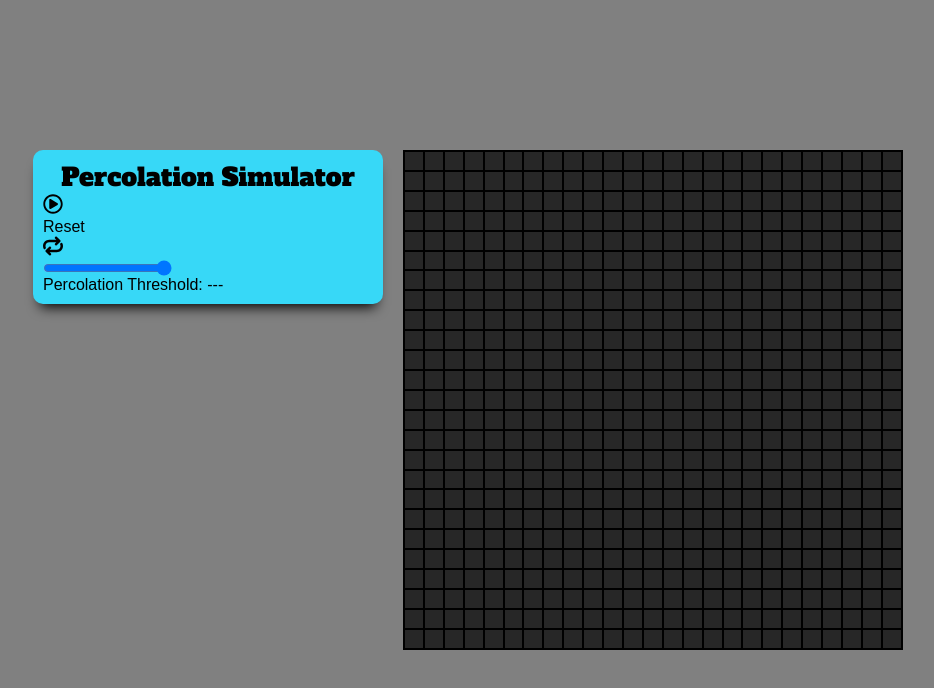
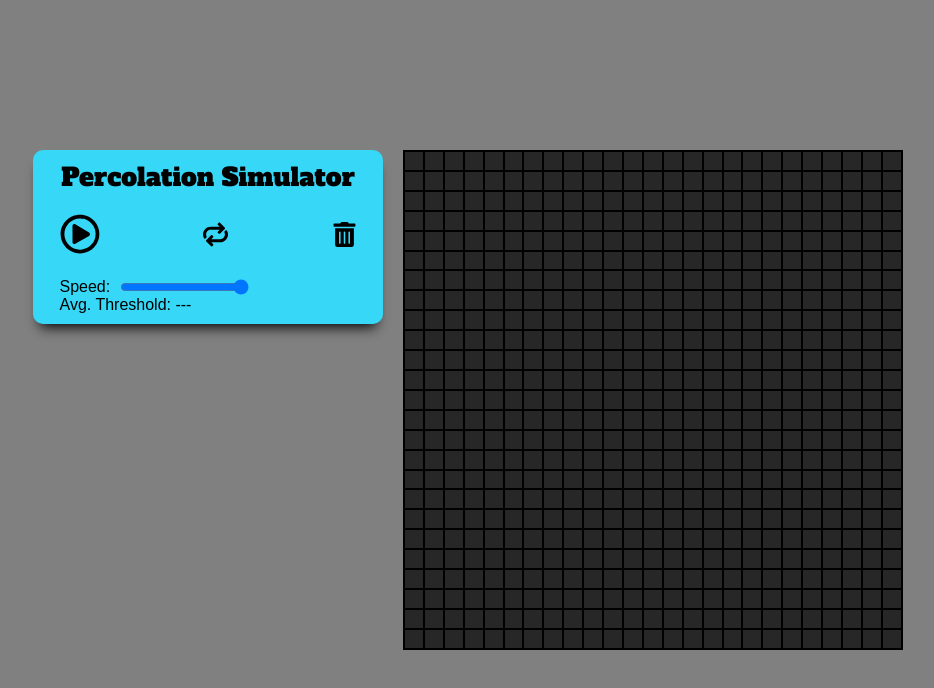
Before and after one commit to eliraybon/percolationSimulator, a React (Create React App) app: page / in a window 1280 px wide. Shown: the top 688 px of the page, without its empty margins (172-1106 px from the left). Built offline with nearby package versions, Linux system fonts and the light colour scheme.

Commit message:
Update control panel

```diff
--- a/public/assets/css/perc_sim.css
+++ b/public/assets/css/perc_sim.css
@@ -4,6 +4,9 @@
 }
 
 .controls {
+  display: flex;
+  flex-direction: column;
+  /* align-items: center; */
   border-radius: 10px;
   padding: 10px;
   background:rgb(55, 216, 247);
@@ -13,9 +16,30 @@
   box-shadow: 0px 10px 13px -7px #000000, 5px 5px 15px 5px rgba(0,0,0,0);
 }
 
+.buttons {
+  display: flex;
+  justify-content: space-between;
+  margin: 0 auto;
+  width: 90%;
+  margin: 20px auto;
+}
+
+.speed-text {
+  margin-right: 10px;
+}
+
+.speed-control {
+  display: flex;
+}
+
 .control-icon {
-  width: 20px;
-  height: 20px;
+  width: 25px;
+  height: 25px;
+}
+
+.play-button {
+  width: 40px;
+  height: 40px;
 }
 
 .loop {
@@ -27,3 +51,8 @@
   font-size: 25px;
   text-align: center;
 }
+
+.speed-and-threshold {
+  width: 90%;
+  margin: 0 auto;
+}
--- a/public/index.html
+++ b/public/index.html
@@ -16,6 +16,7 @@
     -->
     <link rel="manifest" href="%PUBLIC_URL%/manifest.json" />
     <link href="https://fonts.googleapis.com/css?family=Alfa+Slab+One&display=swap" rel="stylesheet">
+    <link href="https://fonts.googleapis.com/css?family=Kanit&display=swap" rel="stylesheet">
     <link rel="stylesheet" href="application.css" />
     <!--
       Notice the use of %PUBLIC_URL% in the tags above.
--- a/src/components/PercolationSim.jsx
+++ b/src/components/PercolationSim.jsx
@@ -61,7 +61,10 @@ class PercolationSim extends React.Component {
   }
 
   start = () => {
-    if (this.state.percolates) return;
+    if (this.state.percolates) {
+      this.reset();
+      return;
+    }
     clearInterval(this.state.intervalId);
     const intervalId = setInterval(this.openRandomSite, this.state.speed);
     this.setState({ intervalId, running: true });
@@ -88,7 +91,7 @@ class PercolationSim extends React.Component {
       return (
         <button onClick={this.stop}>
           <img
-            className="control-icon"
+            className="control-icon play-button"
             src="/assets/images/pause-circle-regular.svg"
             alt=""
           />
@@ -98,7 +101,7 @@ class PercolationSim extends React.Component {
       return (
         <button onClick={this.start}>
           <img
-            className="control-icon"
+            className="control-icon play-button"
             src="/assets/images/play-circle-regular.svg"
             alt=""
           />
@@ -108,27 +111,48 @@ class PercolationSim extends React.Component {
   }
 
   renderLoop = () => {
-    const loop = this.state.loop ? "loop" : '';
+    if (!this.state.loop) {
       return (
         <button onClick={this.toggleLoop}>
           <img
-          className={`control-icon ${loop}`}
+            className="control-icon"
             src="/assets/images/repeat-solid.svg"
             alt=""
           />
         </button>
       )
+    } else {
+      return (
+        <button onClick={this.toggleLoop}>
+          <img
+            className="control-icon"
+            src="/assets/images/repeat-on.svg"
+            alt=""
+          />
+        </button>
+      )
+    }
   }
 
   render() {
-
     return (
       <div className="percolation-sim">
         <div className="controls">
           <h1 className="title">Percolation Simulator</h1>
+          <div className="buttons">
             {this.renderStartStop()}
-          <button onClick={this.reset}>Reset</button>
             {this.renderLoop()}
+            <button onClick={this.reset}>
+              <img
+                className="control-icon"
+                src="/assets/images/trash-alt-solid.svg"
+                alt=""
+              />
+            </button>
+          </div>
+          <div className="speed-and-threshold">
+            <div className="speed-control">
+              <p className="speed-text">Speed:</p>
               <input
                 type="range"
                 min={10}
@@ -136,7 +160,9 @@ class PercolationSim extends React.Component {
                 value={this.state.speed}
                 onChange={this.updateSpeed}
               />
-          <p>Percolation Threshold: {this.state.percolationThreshold || "---"}</p>
+            </div>
+            <p>Avg. Threshold: {this.state.percolationThreshold || "---"}</p>
+          </div>
         </div>
 
         <Board
```
Also changed, not shown: public/assets/images/repeat-on.svg (added), public/assets/images/trash-alt-solid.svg (added). Lines whose indentation alone changed are shown as unchanged.
